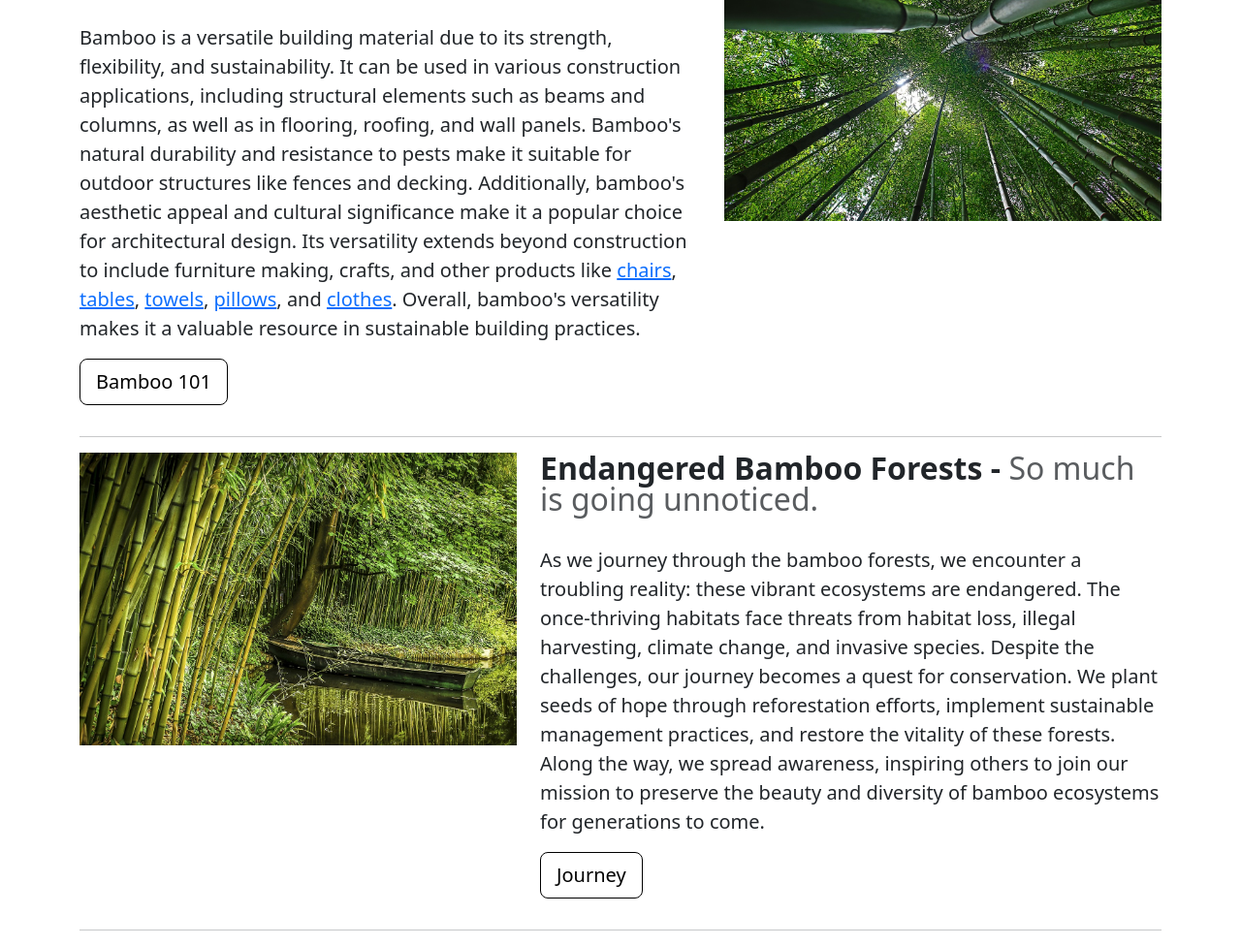
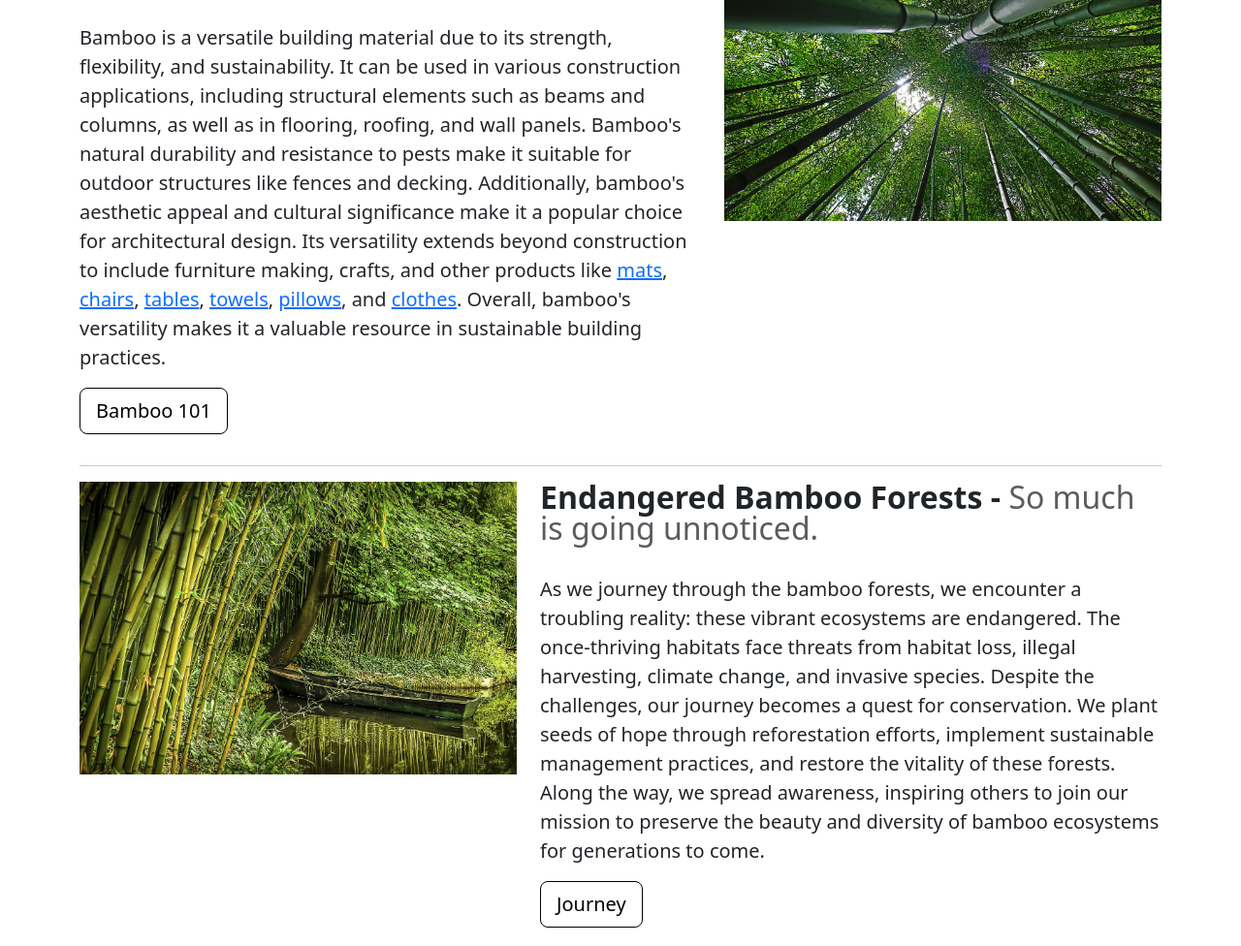
Before and after one commit to BambooJourney/Bamboo_hub, a plain HTML site: page index.html in a window 1280 px wide. Shown: the part 1524-2500 px from the top of the page at 97% size. Drawn offline with nearby package versions, Linux system fonts and the light colour scheme.

Commit message:
Update index.html

```diff
--- a/index.html
+++ b/index.html
@@ -97,7 +97,7 @@
         <div class="row featurette">
           <div class="col-md-7">
             <h2 class="featurette-heading fw-normal lh-1"><b>Versatile Building Material - </b><span class="text-body-secondary">Almost everything.</span></h2><br>
-            <p class="lead">Bamboo is a versatile building material due to its strength, flexibility, and sustainability. It can be used in various construction applications, including structural elements such as beams and columns, as well as in flooring, roofing, and wall panels. Bamboo's natural durability and resistance to pests make it suitable for outdoor structures like fences and decking. Additionally, bamboo's aesthetic appeal and cultural significance make it a popular choice for architectural design. Its versatility extends beyond construction to include furniture making, crafts, and other products like <a href="https://silken-sanctuary.com/bamboo-chairs/" target="_blank">chairs</a>, <a href="https://silken-sanctuary.com/bamboo-table/" target="_blank">tables</a>, <a href="https://silken-sanctuary.com/bamboo-towels/" target="_blank">towels</a>, <a href="https://silken-sanctuary.com/bamboo-pillows/" target="_blank">pillows</a>, and <a href="https://silken-sanctuary.com/bamboo-baby-clothes/" target="_blank">clothes</a>. Overall, bamboo's versatility makes it a valuable resource in sustainable building practices.</p>
+            <p class="lead">Bamboo is a versatile building material due to its strength, flexibility, and sustainability. It can be used in various construction applications, including structural elements such as beams and columns, as well as in flooring, roofing, and wall panels. Bamboo's natural durability and resistance to pests make it suitable for outdoor structures like fences and decking. Additionally, bamboo's aesthetic appeal and cultural significance make it a popular choice for architectural design. Its versatility extends beyond construction to include furniture making, crafts, and other products like <a href="https://silken-sanctuary.com/bamboo-mat/" target="_blank">mats</a>, <a href="https://silken-sanctuary.com/bamboo-chairs/" target="_blank">chairs</a>, <a href="https://silken-sanctuary.com/bamboo-table/" target="_blank">tables</a>, <a href="https://silken-sanctuary.com/bamboo-towels/" target="_blank">towels</a>, <a href="https://silken-sanctuary.com/bamboo-pillows/" target="_blank">pillows</a>, and <a href="https://silken-sanctuary.com/bamboo-baby-clothes/" target="_blank">clothes</a>. Overall, bamboo's versatility makes it a valuable resource in sustainable building practices.</p>
             <p><a class="btn btn-lg btn-primary" href="bamboo101.html">Bamboo 101</a></p>
         </div>
           <div class="col-md-5">
```
